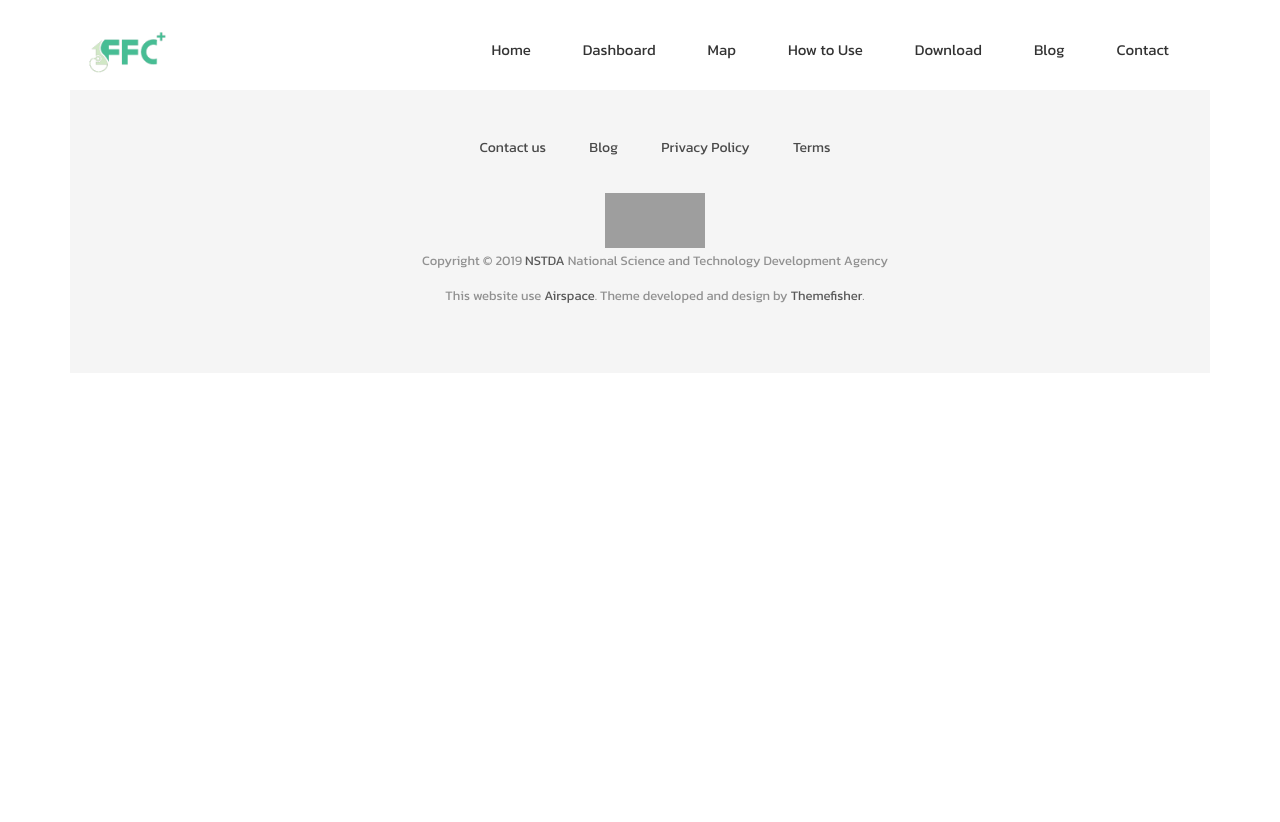
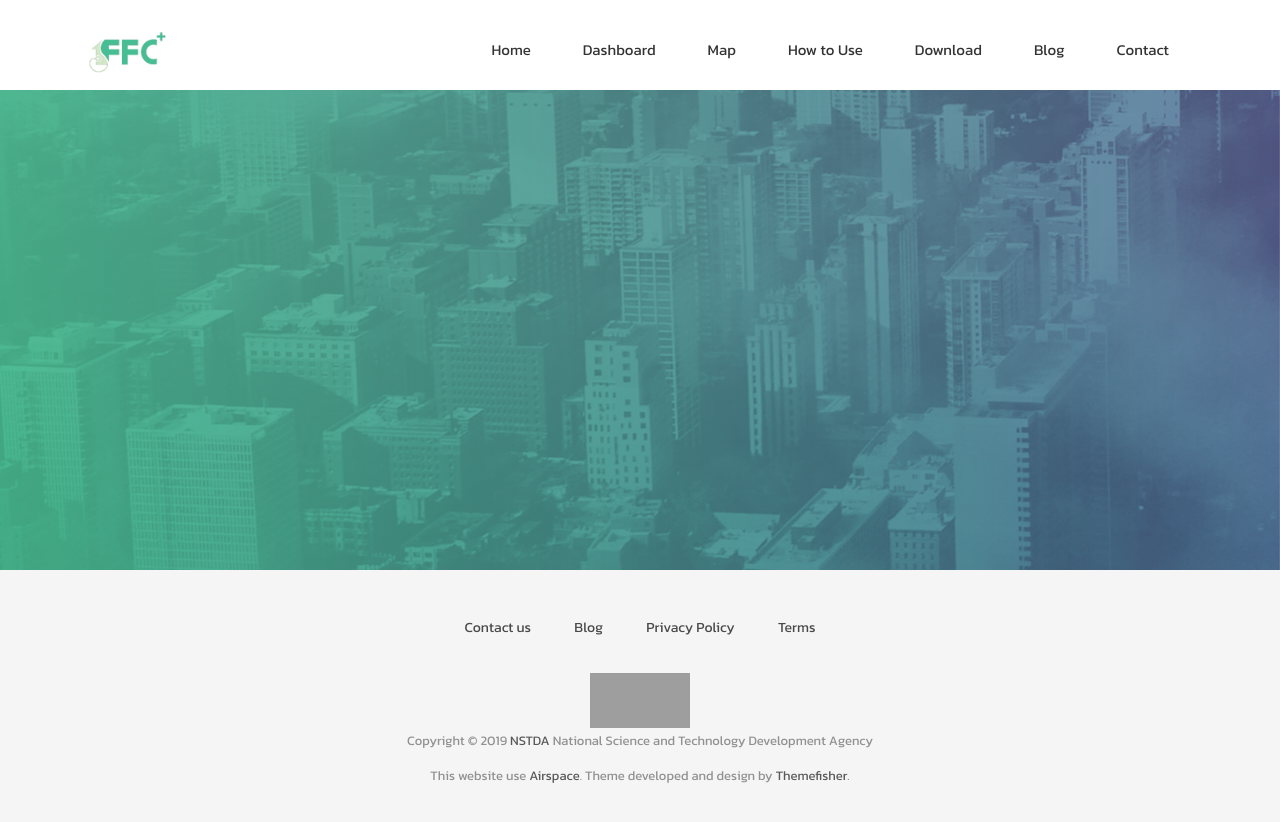
Before and after one commit to tawatchai18/tawatchai18.github.io, a Jekyll site: the page built from test1.html, in a window 1280 px wide. Shown: the top 822 px of the page. Built offline with Jekyll 4.4.1, drawn with Linux system fonts in a browser that asks for light colours; nearby versions of some CDN libraries; some web fonts are replaced; comment, search, counter and statistics services are not loaded; grey boxes are pictures that could not be loaded.

Commit message:
no message

```diff
--- a/test1.html
+++ b/test1.html
@@ -2,6 +2,7 @@
 layout: page
 permalink: /test1/
 ---
+
 <meta name="viewport" content="width=device-width, initial-scale=1">
   <style>
   body {font-family: 'Kanit';}
@@ -46,9 +47,9 @@ permalink: /test1/
   } */
   </style>
   <body>
-
+<!-- Slider Start -->
+<section id="slider">
   <div class="container">
-
     <!-- The Modal -->
       <div id="myModal" class="modal">
 
@@ -146,7 +147,8 @@ permalink: /test1/
             </div>
         </div>
       </div>
-
+  </div>
+</section>
 <script>
 
 // function myFunction() {
```
Lines whose indentation alone changed are shown as unchanged.
